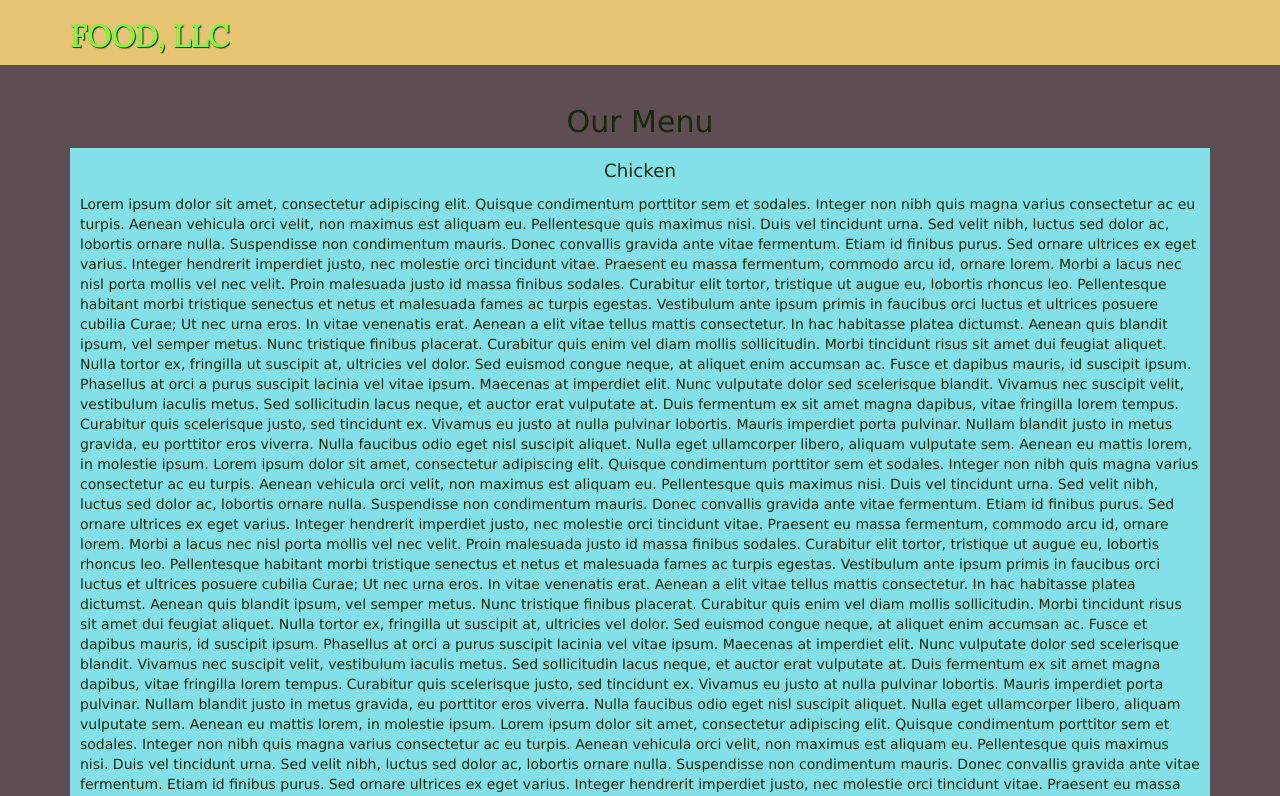
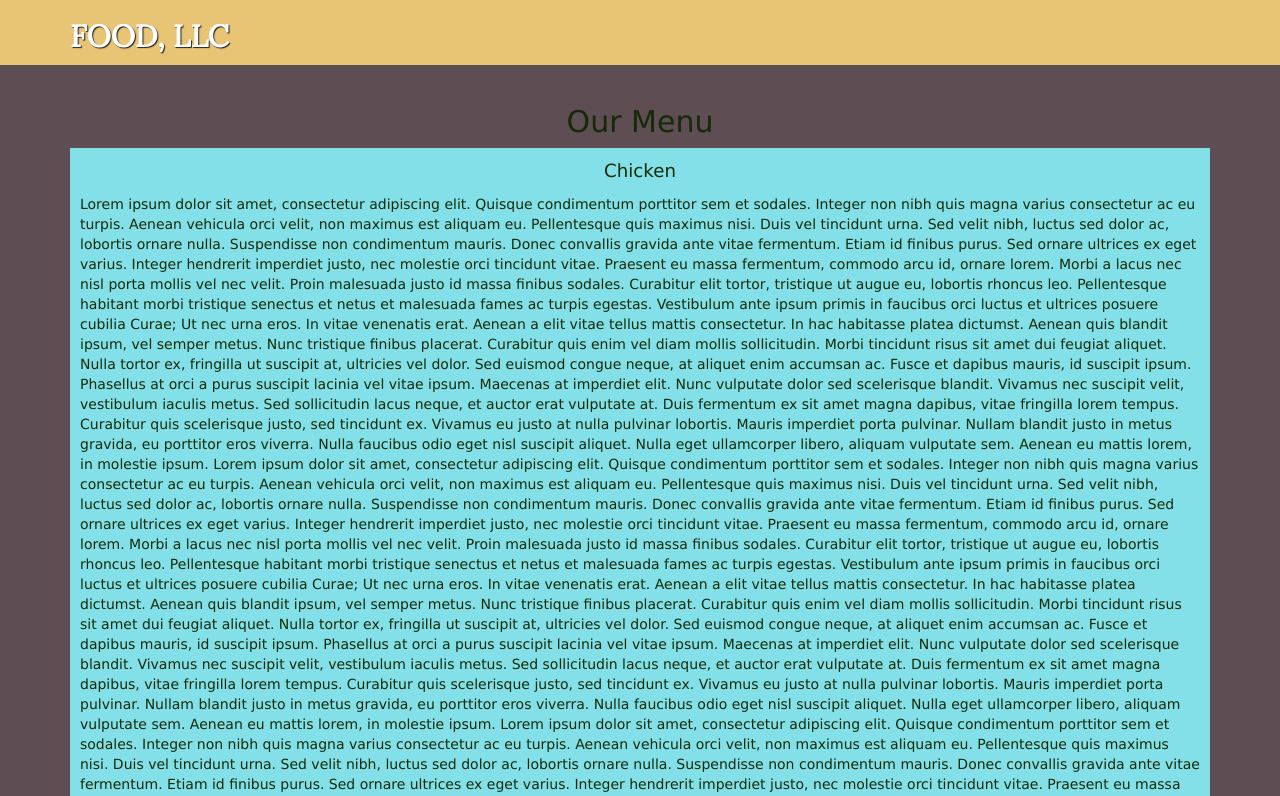
Before and after one commit to Zay-arch/module3-sol3, a plain HTML site: page index.html in a window 1280 px wide. Shown: the top 796 px of the page. Drawn offline with Linux system fonts and the light colour scheme; a script that the page names is missing.

Commit message:
Update style.css

```diff
--- a/css/style.css
+++ b/css/style.css
@@ -21,7 +21,7 @@ body {
 }
 .navbar-brand h1 { /* Restaurant name */
     font-family: 'Lora', serif;
-    color: #83f63f;
+    color: white;
     font-size: 1.7em;
     text-transform: uppercase;
     position: relative;
```
